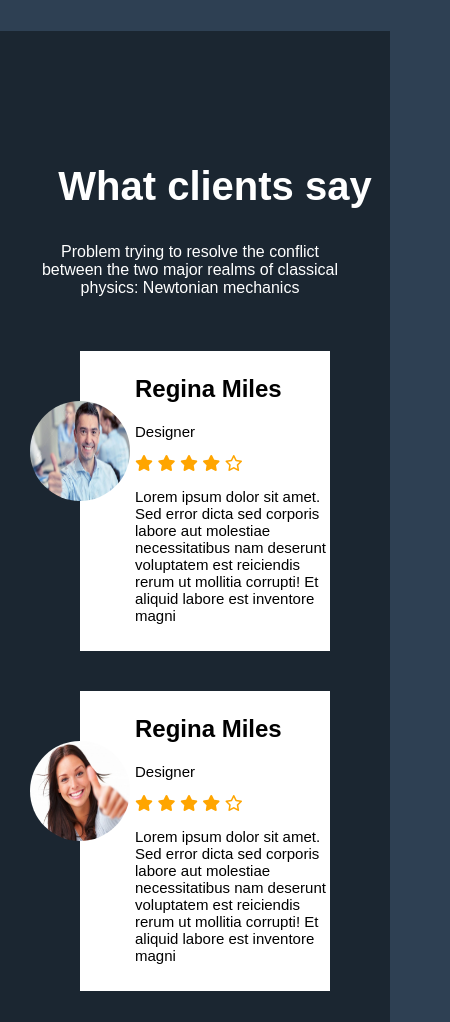
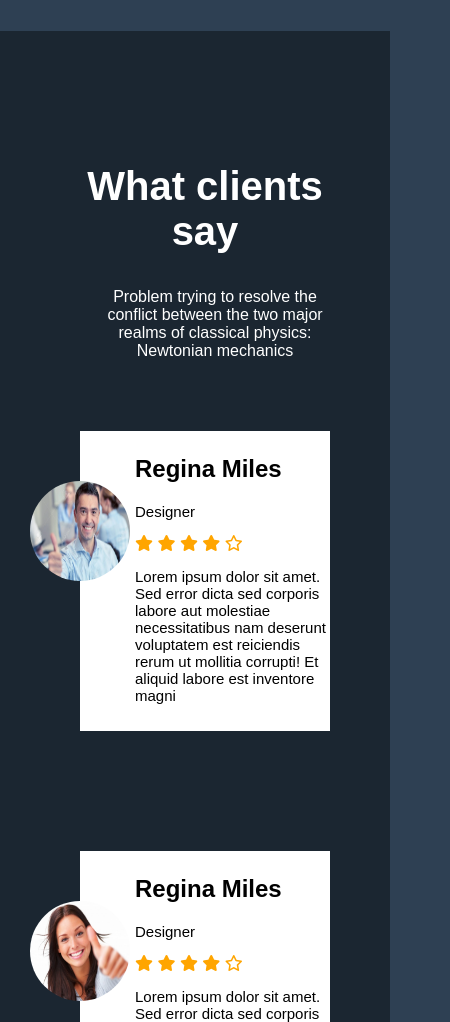
Before and after one commit to ZooM982/Exam-de-validation, a plain HTML site: page index.html in a window 390 px wide. Shown: the part 3380-4402 px from the top of the page, 450 px wide, since content can reach past the window. Drawn offline with Linux system fonts and the light colour scheme.

Commit message:
Update styles.css

```diff
--- a/styles.css
+++ b/styles.css
@@ -419,6 +419,7 @@ button{
 	}
 	.text-who{
 		margin: 0;
+		width: 100%;
 	}
 	.text-who h1{
 		margin-left: -30px;
@@ -445,17 +446,21 @@ button{
 	}
 	.div0{
 		display: inline-grid;
+		width: 100%;
 	}
 	.text-who1{
-		margin-left: -110px;
+		margin-left: -20px;
+		width: 100%;
 	}
 	.text-who1 p{
-		width: 300px;
-		margin-left: 50px;
+		width: 250px;
+		margin-left: 10px;
+		margin-bottom: 50px;
 	}
 	.div-1{
 		width: 250px;
 		margin: 20px;
+		margin-top: 100px;
 		margin-left: -20px;
 		height: 300px;
 	}
```
